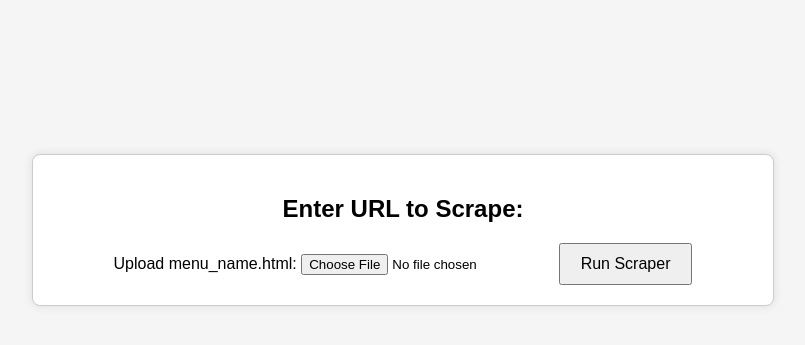
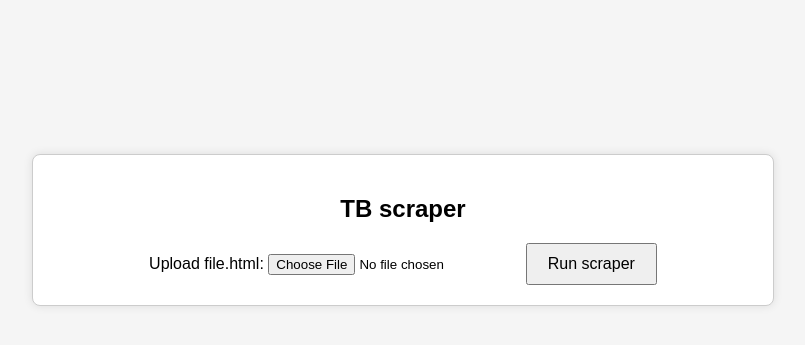
Before and after one commit to leadvictory/takeaway.com-scrapper, a Flask app: page / in a window 1280 px wide. Shown: the part 170-515 px from the top of the page, without its empty margins (237-1042 px from the left). Run offline with Flask 3, Linux system fonts and the light colour scheme.

Commit message:
Update index.html

```diff
--- a/templates/index.html
+++ b/templates/index.html
@@ -43,11 +43,11 @@
   </head>
   <body>
     <div class="container">
-      <h2>Enter URL to Scrape:</h2>
+      <h2>TB scraper</h2>
       <form action="/run" method="post" enctype="multipart/form-data">
-        <label for="html_file">Upload menu_name.html:</label>
+        <label for="html_file">Upload file.html:</label>
         <input type="file" name="html_file" accept=".html" required />
-        <button type="submit">Run Scraper</button>
+        <button type="submit">Run scraper</button>
       </form>
     </div>
   </body>
```
